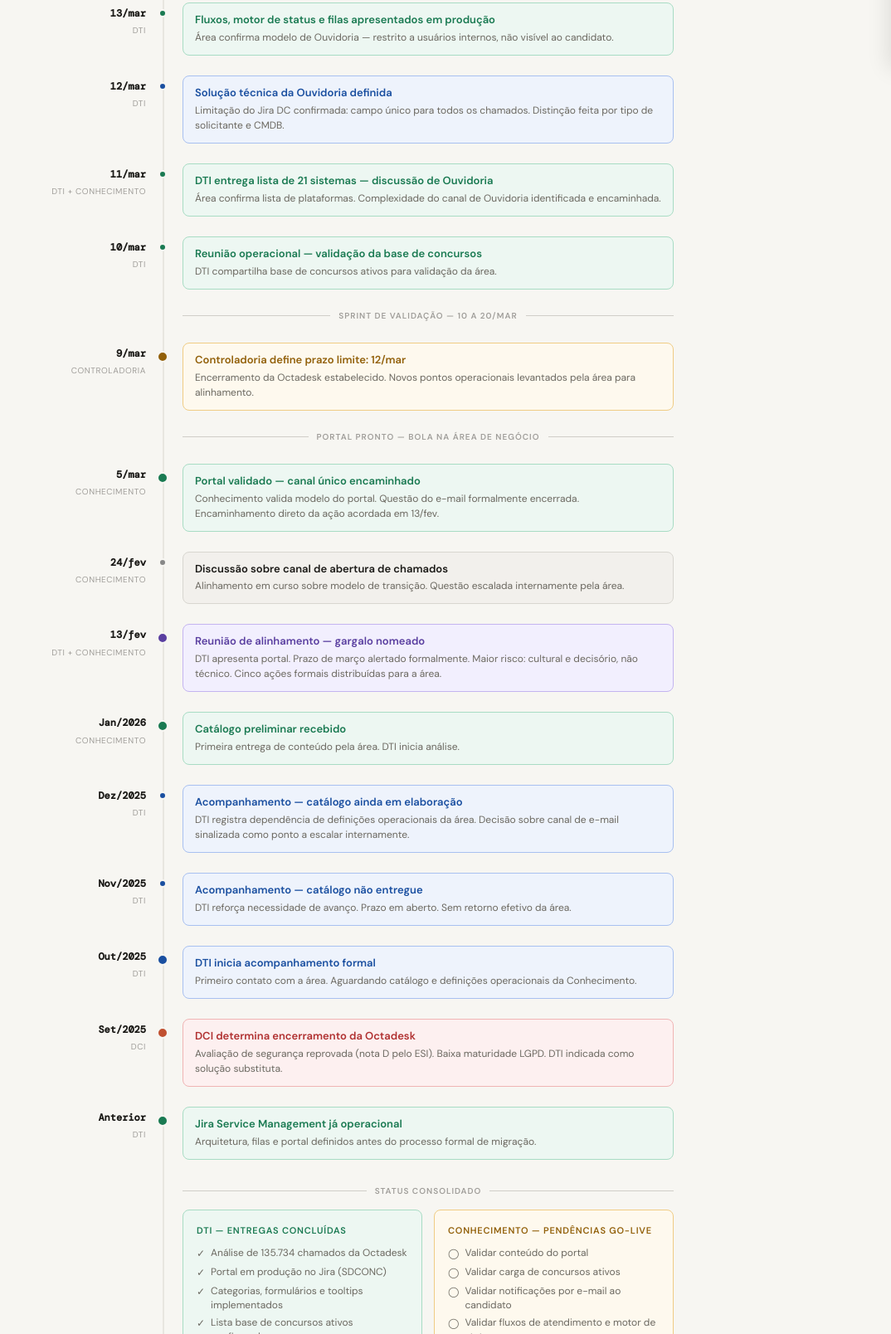
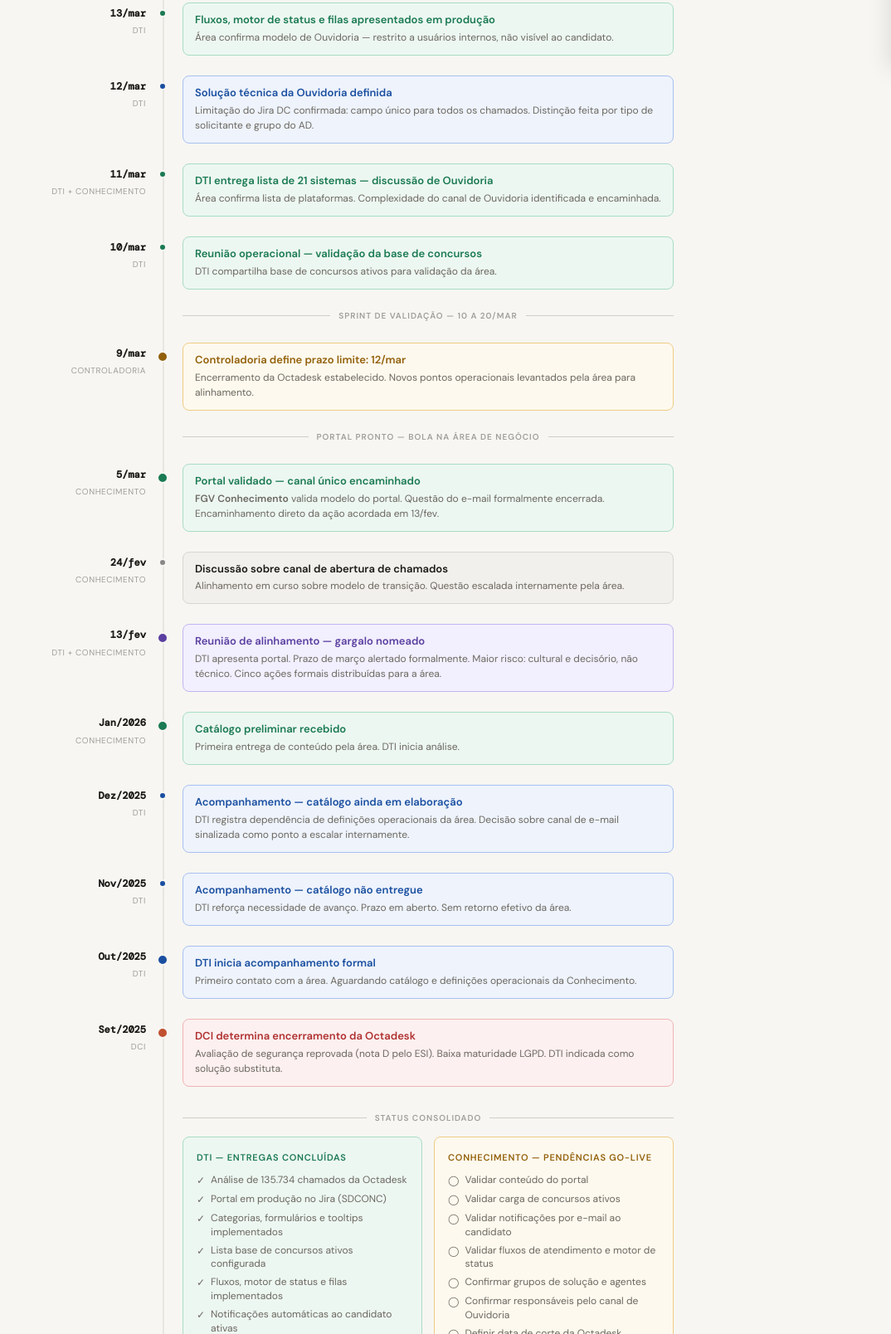
Before and after one commit to fgv-dti/governanca, a plain HTML site: page migracao-octadesk-jira.html in a window 1280 px wide. Shown: the part 717-2325 px from the top of the page at 83% size, without its empty margins (206-1280 px from the left). Drawn offline with nearby package versions, Linux system fonts and the light colour scheme.

Commit message:
Add files via upload

```diff
--- a/migracao-octadesk-jira.html
+++ b/migracao-octadesk-jira.html
@@ -217,7 +217,7 @@
   <!-- 20/MAR -->
   <div class="tl-item" data-tech="Eudes entregou SISTEMA JIRA ATUALIZADO.xlsx com catálogo revisado. DTI analisou e identificou novidades em Inscrição (Voucher SUSEP, Impugnação de Edital, Heteroidentificação/Cotas, Taxa de Isenção), Pagamento (Nota Fiscal), Prova (Discursiva/Objetiva/Preambular/Aptidão Física, CCI Indisponível e Solicitação CCI), Resultado (Gabarito, renomeação de Interposição para Erro ao Interpor Recurso), Documentos (Erro upload, Análise de Títulos). Áreas novas: Suporte Operacional (7 chamados) e EAD (8 chamados). DTI propôs consolidação de Prova em 1 chamado e erros EAD em 1 chamado. Portal v7 publicado. Pendente: resposta do Vinícius sobre 2 pontos de consolidação.">
     <div class="tl-left">
-      <span class="tl-date-edit" contenteditable="true">20/mar</span>
+      <span class="tl-date-edit" contenteditable="true">23/mar</span>
       <span class="tl-actor-edit" contenteditable="true">DTI + Conhecimento</span>
     </div>
     <div class="tl-dot purple"></div>
@@ -299,7 +299,7 @@
         <button class="card-btn danger" onclick="deleteItem(this)">× Remover</button>
       </div>
       <span class="tl-title-edit blue" contenteditable="true">Solução técnica da Ouvidoria definida</span>
-      <span class="tl-body-edit" contenteditable="true">Limitação do Jira DC confirmada: campo único para todos os chamados. Distinção feita por tipo de solicitante e CMDB.</span>
+      <span class="tl-body-edit" contenteditable="true">Limitação do Jira DC confirmada: campo único para todos os chamados. Distinção feita por tipo de solicitante e grupo do AD.</span>
       <div class="edit-hint-inline">✏ Clique em qualquer campo para editar</div>
     </div></div>
   </div>
@@ -383,7 +383,7 @@
         <button class="card-btn danger" onclick="deleteItem(this)">× Remover</button>
       </div>
       <span class="tl-title-edit green" contenteditable="true">Portal validado — canal único encaminhado</span>
-      <span class="tl-body-edit" contenteditable="true">Conhecimento valida modelo do portal. Questão do e-mail formalmente encerrada. Encaminhamento direto da ação acordada em 13/fev.</span>
+      <span class="tl-body-edit" contenteditable="true"><b>FGV Conhecimento</b> valida modelo do portal. Questão do e-mail formalmente encerrada. Encaminhamento direto da ação acordada em 13/fev.</span>
       <div class="edit-hint-inline">✏ Clique em qualquer campo para editar</div>
     </div></div>
   </div>
@@ -515,22 +515,7 @@
   </div>
 
   <!-- ANTERIOR -->
-  <div class="tl-item" data-tech="">
-    <div class="tl-left">
-      <span class="tl-date-edit" contenteditable="true">Anterior</span>
-      <span class="tl-actor-edit" contenteditable="true">DTI</span>
-    </div>
-    <div class="tl-dot green"></div>
-    <div class="tl-right"><div class="tl-card green">
-      <div class="card-actions">
-        <button class="card-btn info" onclick="openDrawer(this)">ⓘ Técnico</button>
-        <button class="card-btn danger" onclick="deleteItem(this)">× Remover</button>
-      </div>
-      <span class="tl-title-edit green" contenteditable="true">Jira Service Management já operacional</span>
-      <span class="tl-body-edit" contenteditable="true">Arquitetura, filas e portal definidos antes do processo formal de migração.</span>
-      <div class="edit-hint-inline">✏ Clique em qualquer campo para editar</div>
-    </div></div>
-  </div>
+
 
   <!-- DIVIDER FINAL -->
   <div class="tl-divider" style="margin-top:20px;">
```
